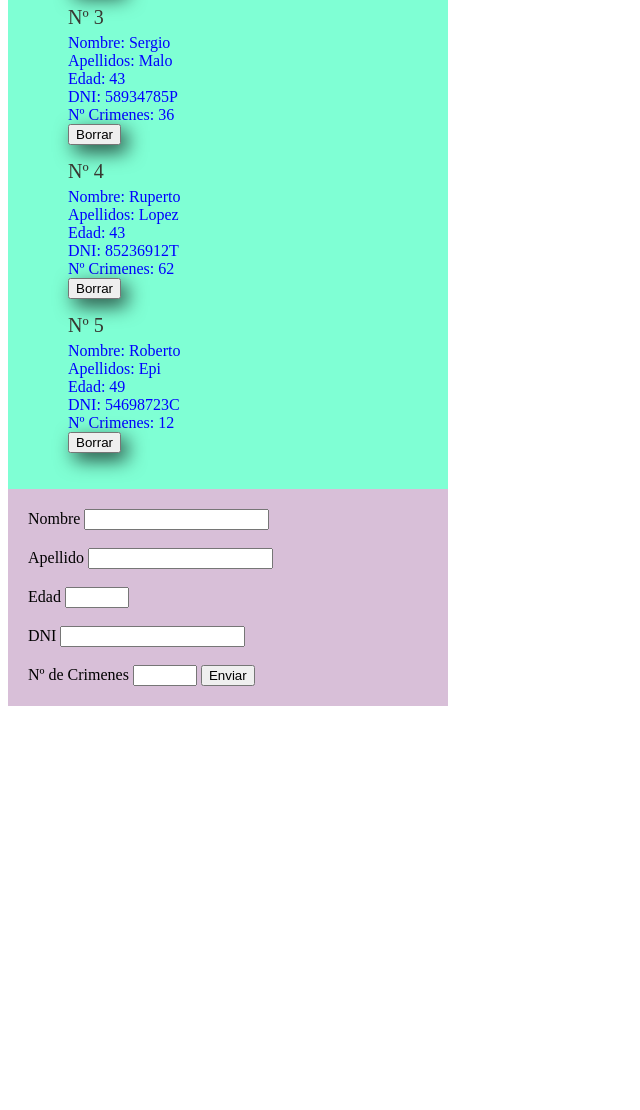
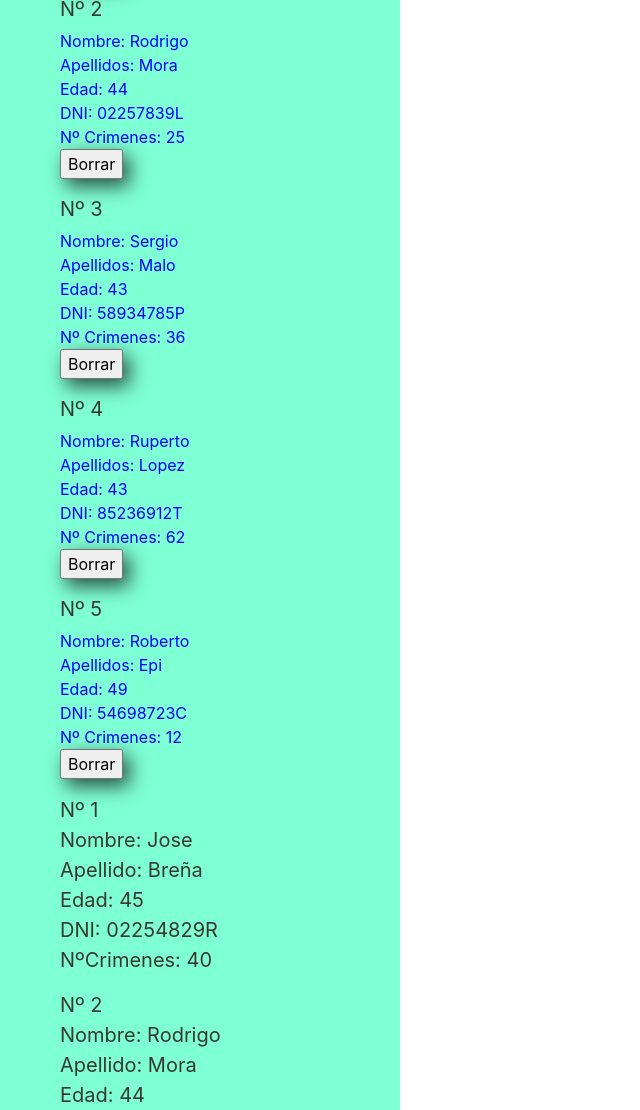
Before and after one commit to josebd-new/aplicacion-criminales, a plain HTML site: page index.html in a window 1280 px wide. Shown: the part 550-1660 px from the top of the page, without its empty margins (0-640 px from the left). Before the commit the page ends 1264 px from the top, so only its background shows below. Drawn offline with nearby package versions, Linux system fonts and the light colour scheme.

Commit message:
modificacion ul-li

```diff
--- a/css/estilos.css
+++ b/css/estilos.css
@@ -24,6 +24,11 @@ ul {
   width: 400px;
   padding: 20px 20px;
 }
+#boton_crear {
+  background-color: rgb(213, 230, 200);
+  border: none;
+  width: 25%;
+}
 #boton {
   margin: 10px;
   background-color: rgb(214, 200, 200);
@@ -33,3 +38,9 @@ ul {
   -moz-box-shadow: 6px 7px 19px 0px rgba(0, 0, 0, 0.71);
   box-shadow: 6px 7px 19px 0px rgba(0, 0, 0, 0.71);
 }
+div #otro {
+  background-color: green;
+}
+div {
+  background-color: red;
+}
--- a/index.html
+++ b/index.html
@@ -6,6 +6,9 @@
     <meta name="viewport" content="width=device-width, initial-scale=1.0" />
     <link rel="stylesheet" href="css/estilos.css" />
     <script src="https://ajax.googleapis.com/ajax/libs/jquery/3.4.1/jquery.min.js"></script>
+    <link rel="stylesheet" href="https://stackpath.bootstrapcdn.com/bootstrap/4.5.0/css/bootstrap.min.css"
+        integrity="sha384-9aIt2nRpC12Uk9gS9baDl411NQApFmC26EwAOH8WgZl5MYYxFfc+NcPb1dKGj7Sk" crossorigin="anonymous">
+
 
     <title>Ejercicio</title>
 </head>
@@ -27,7 +30,7 @@
 
         <form id="ordenar">
 
-            <select name="seleccion" id="seleccion">
+            <select name="seleccion" id="seleccion" class="mb-5">
 
                 <option value="" disabled selected>Ordenar de lista</option>
                 <option value="lascen">Lista ascendente</option>
@@ -45,7 +48,7 @@
 
     <form id="formulario">
 
-        Nombre <input type="text" name="nombre" id="nombre" /><br /><br />
+        Nombre <input type="text" name="nombre" id="nombre" class="mt-4 " /><br /><br />
         Apellido <input type="text" name="apellido" id="apellido" /><br /><br />
         Edad <input type="number" name="edad" id="edad" min="18" max="100" /><br /><br />
         DNI <input type="text" name="dni" id="dni" /><br /><br />
@@ -54,6 +57,7 @@
 
     </form>
 
+
     <script src="javascript/index.js" type="module"></script>
 
 </body>
--- a/javascript/funciones.js
+++ b/javascript/funciones.js
@@ -1,4 +1,28 @@
 
+
+export const crearLista = (lista) => {
+
+    const ul = document.createElement('ul');
+    ul.id = 'lista2';
+    document.querySelector('#info').appendChild(ul);
+    // document.querySelector('#lista').innerHTML = '';
+    crearElementoLi(lista);
+}
+const crearElementoLi = (lista) => {
+
+    lista.forEach(({ nombre, apellido, edad, dni, numerocrimenes }, index) => {
+
+        const li = document.createElement('li');
+        li.id = 'numero';
+        document.querySelector('#lista2').append(li);
+        li.innerHTML = `<span> Nº ${(index += 1)}</span><br>
+        <span>Nombre: ${nombre}</span><br>
+        <span>Apellido: ${apellido}</span><br>
+        <span>Edad: ${edad}</span><br>
+        <span>DNI: ${dni}</span><br>
+        <span>NºCrimenes: ${numerocrimenes}</span>`;
+    });
+}
 
 export const listaCriminales = (lista) => {
 
--- a/javascript/index.js
+++ b/javascript/index.js
@@ -1,10 +1,10 @@
 
 import { Criminal } from '../classes/clase.criminal.js'
-import { listaCriminales, ordenar } from './funciones.js'
+import { listaCriminales, ordenar, crearLista } from './funciones.js'
 import { validaciones } from './validaciones.js'
 import { obtenerCriminales } from './peticiones-http.js'
 
-let lista = [];
+/* let lista = [];
 
 obtenerCriminales()
     .then(lista => {
@@ -16,9 +16,8 @@ obtenerCriminales()
         });
 
         listaCriminales(lista);
-    });
-
-/* let lista = [];
+    }); */
+let lista = [];
 
 $(document).ready(function () {
 
@@ -33,9 +32,10 @@ $(document).ready(function () {
         });
 
         listaCriminales(lista);
+        crearLista(lista);
     });
 });
- */
+
 const seleccion = document.querySelector('#seleccion');
 seleccion.addEventListener('change', () => {
     // captura el valor de la propiedad value que esta en los options
```
